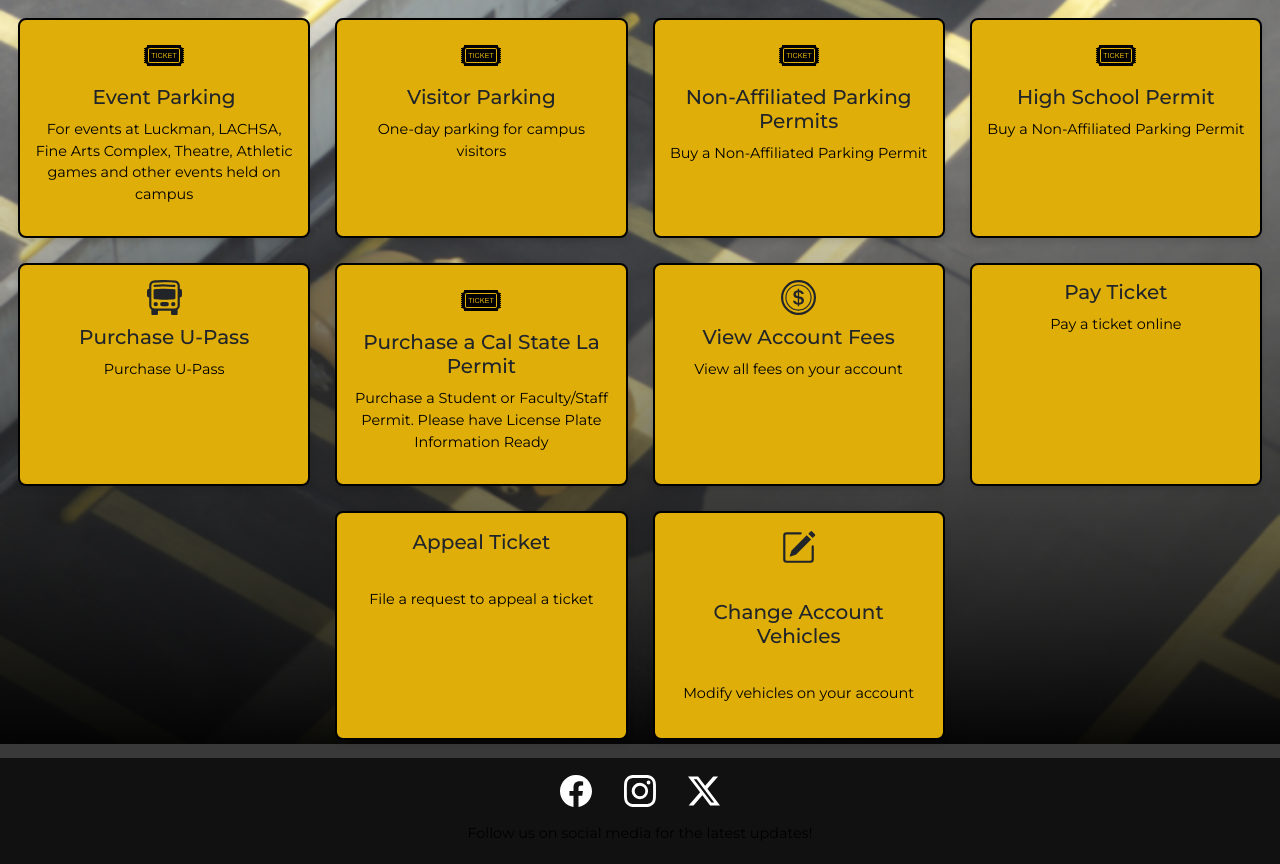
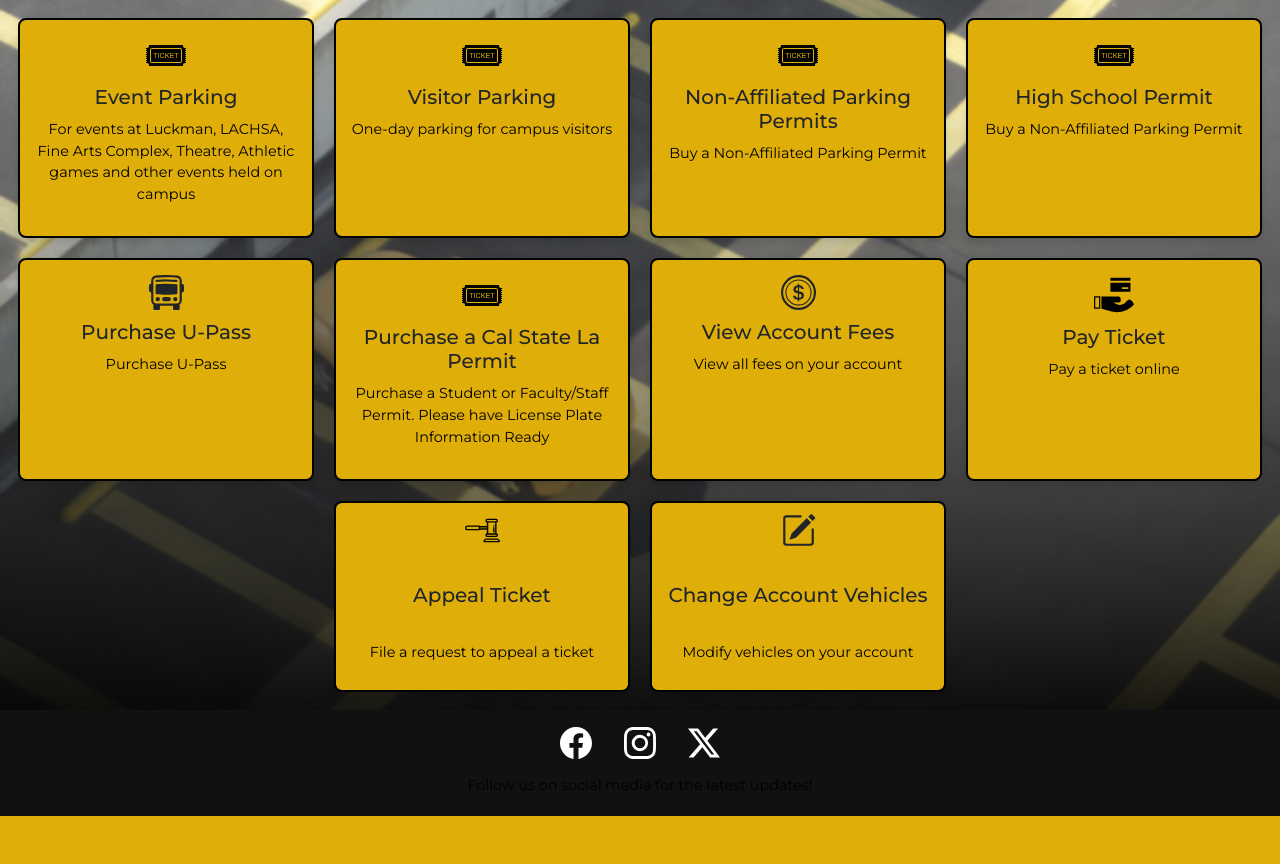
Before and after one commit to Ceziech/CS3337, a Flask app: page /parking in a window 1280 px wide. Shown: the part 56-920 px from the top of the page. After the commit the page ends 872 px from the top, so only its background shows below. Run offline with Flask 3, Linux system fonts and the light colour scheme.

Commit message:
upgraded the parking page final part

```diff
--- a/static/parking.css
+++ b/static/parking.css
@@ -1,19 +1,19 @@
 .parking-grid {
     display: grid;
     grid-template-columns: repeat(4, 1fr);
-    gap: 25px;
+    gap: 20px;
     padding: 18px;
 }
 
 .parking-grid .card:nth-last-child(2) {
     grid-column: 2 / 3;
     gap: 25px;
-    padding: 17px;
+    padding: 10px;
 }
 .parking-grid .card:nth-last-child(1) {
     grid-column: 3 / 4;
     gap: 25px;
-    padding: 17px;
+    padding: 10px;
 }
 
 .card {
--- a/templates/parking.html
+++ b/templates/parking.html
@@ -95,8 +95,16 @@
                     </svg>
                 </div>
                 <h3>View Account Fees</h3><p>View all fees on your account</p></div>
-            <div class="card"><h3>Pay Ticket</h3><p>Pay a ticket online</p></div>
-            <div class="card"><h3>Appeal Ticket</h3><p>File a request to appeal a ticket</p></div>
+            <div class="card">
+                <div class="card-icon">
+                    <img src="{{ url_for('static', filename='images/creditCardPay-svgrepo.svg') }}" alt="Pay Ticket Online" width="40" height="40">
+                </div>
+                <h3>Pay Ticket</h3><p>Pay a ticket online</p></div>
+            <div class="card">
+                <div class="card-icon">
+                    <img src="{{ url_for('static', filename='images/hammerLaw-svgrepo.svg') }}" alt="Appeal Ticket" width="35" height="35">
+                </div>
+                <h3>Appeal Ticket</h3><p>File a request to appeal a ticket</p></div>
             <div class="card">
                 <div class="card-icon">
                     <svg xmlns="http://www.w3.org/2000/svg" width="35" height="35" fill="currentColor" class="bi bi-pencil-square" viewBox="0 0 16 16">
```
Also changed, not shown: static/images/creditCardPay-svgrepo.svg (added), static/images/hammerLaw-svgrepo.svg (added).
